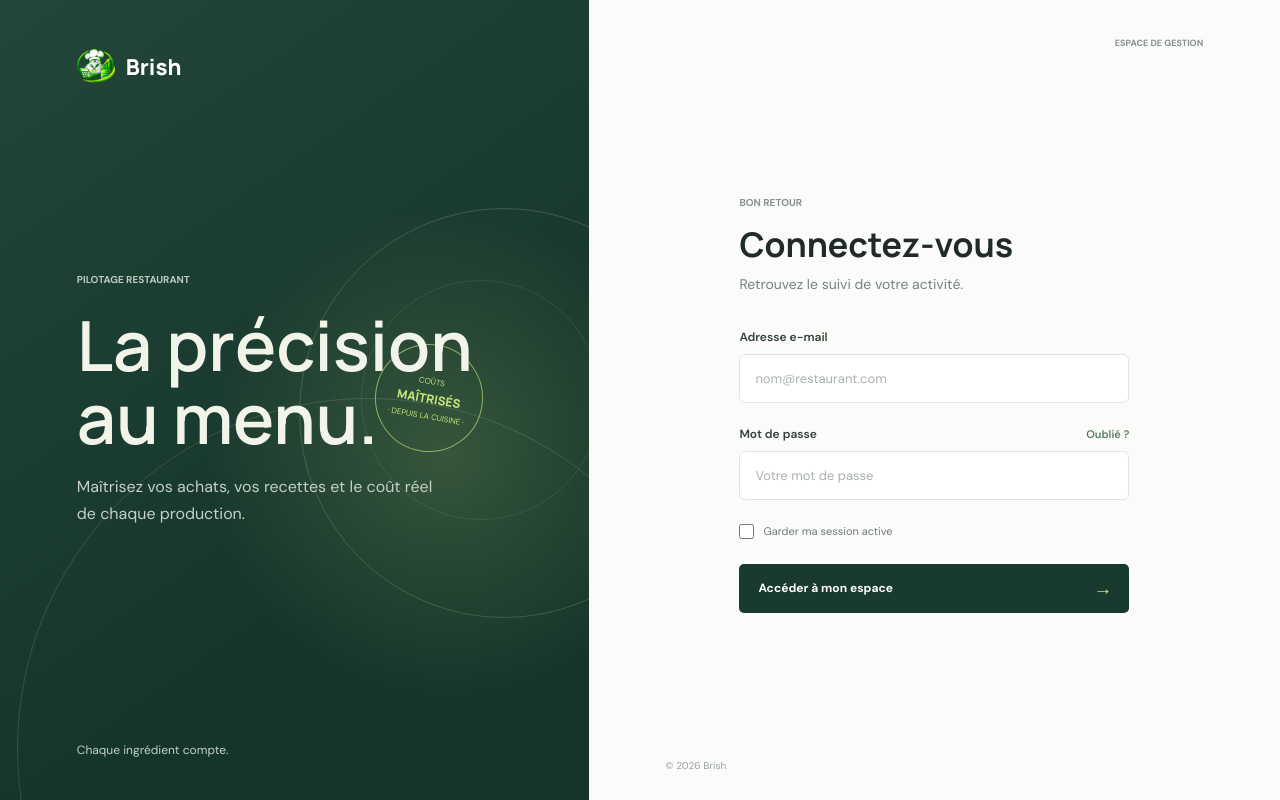
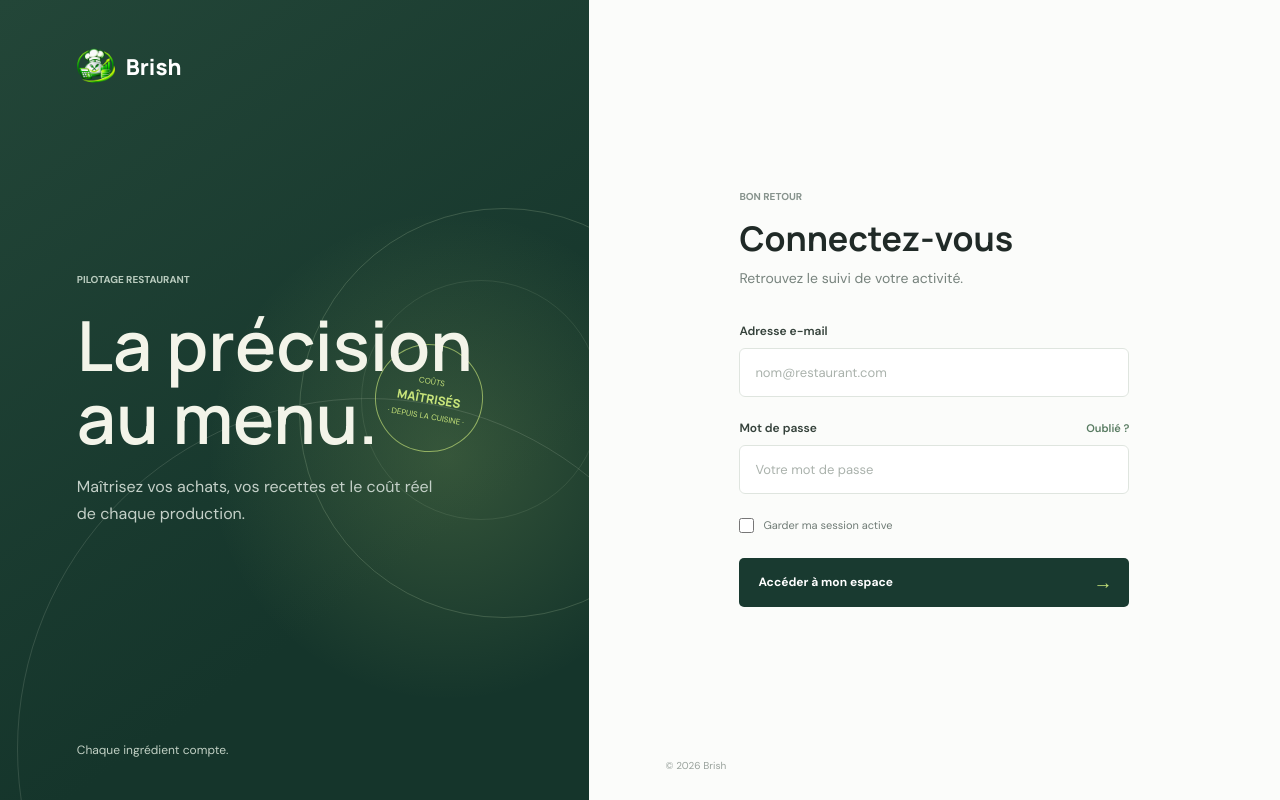
Before and after one commit to GillesVLAVONOU/brish, a Java web app: page /views/login.jsp in a window 1280 px wide. Run offline with Tomcat 11, a stand-in JSP engine, Linux system fonts and the light colour scheme.

Commit message:
Remove 'ESPACE DE GESTION' from login panel
Removed the 'ESPACE DE GESTION' span from the login panel.

```diff
--- a/src/main/webapp/views/login.jsp
+++ b/src/main/webapp/views/login.jsp
@@ -38,7 +38,6 @@
 
 		<section class="login-panel">
 			<div class="login-topline">
-				<span>ESPACE DE GESTION</span>
 			</div>
 			<div class="login-content">
 				<p class="eyebrow">BON RETOUR</p>
```
